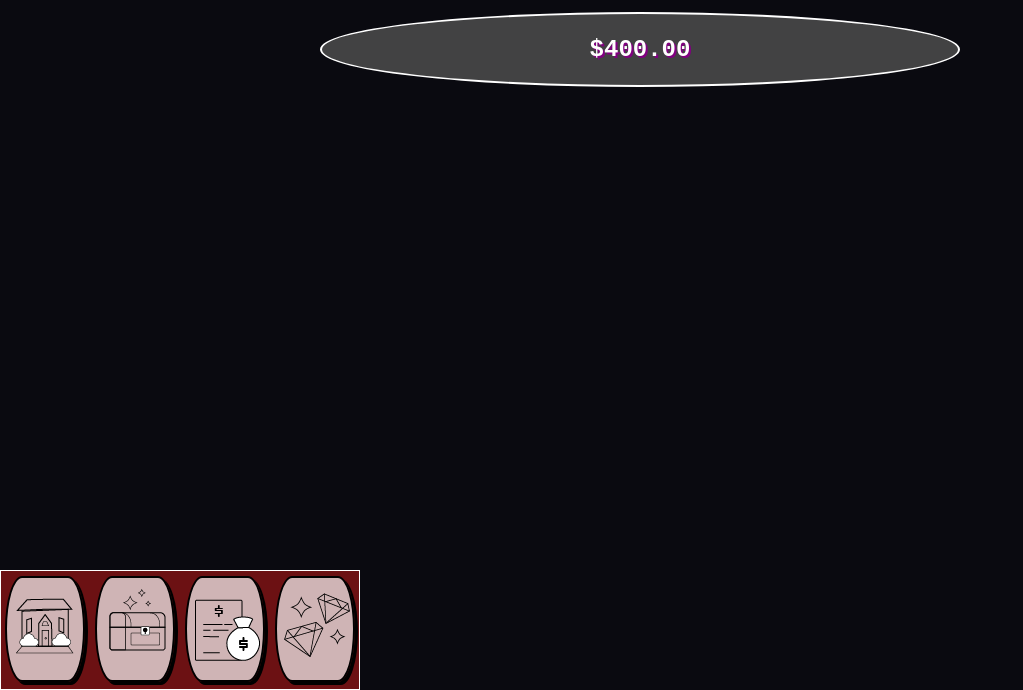
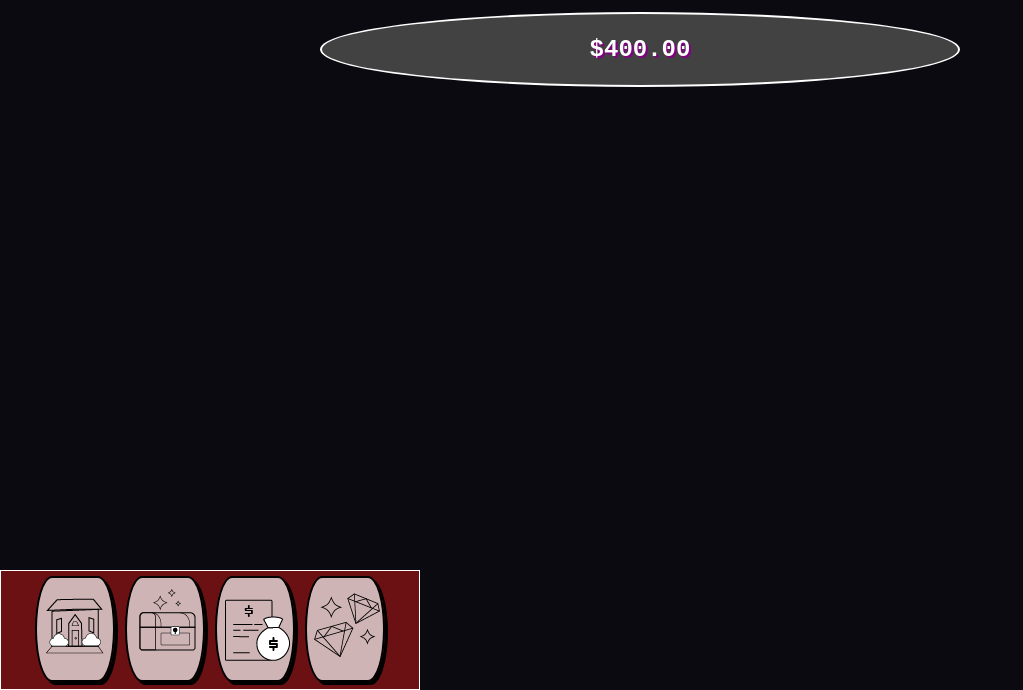
Before and after one commit to dinotrevor/finance, a plain HTML site: page index.html in a window 1280 px wide. Shown: the part 110-800 px from the top of the page, without its empty margins (0-1023 px from the left). Drawn offline with Linux system fonts and the light colour scheme.

Commit message:
Update styles.css

```diff
--- a/styles.css
+++ b/styles.css
@@ -25,8 +25,8 @@ header{
 
 nav {
 	display:flex;
-
-	width:360px;
+	width:100%;
+	max-width:420px;
 
 }
 
@@ -35,7 +35,7 @@ ul {
 	border:1px solid white;
 	background-color:rgba(150,20,20,0.7);
 	float:left;
-	  width:360px;
+	  width:100%;
 	  height:120px;
 	  padding:0px;
 	  margin:0px;
@@ -66,6 +66,7 @@ li:hover {
 footer {
 	position:absolute;
 	bottom:0;
+	width:100%;
 
 }
 
```
